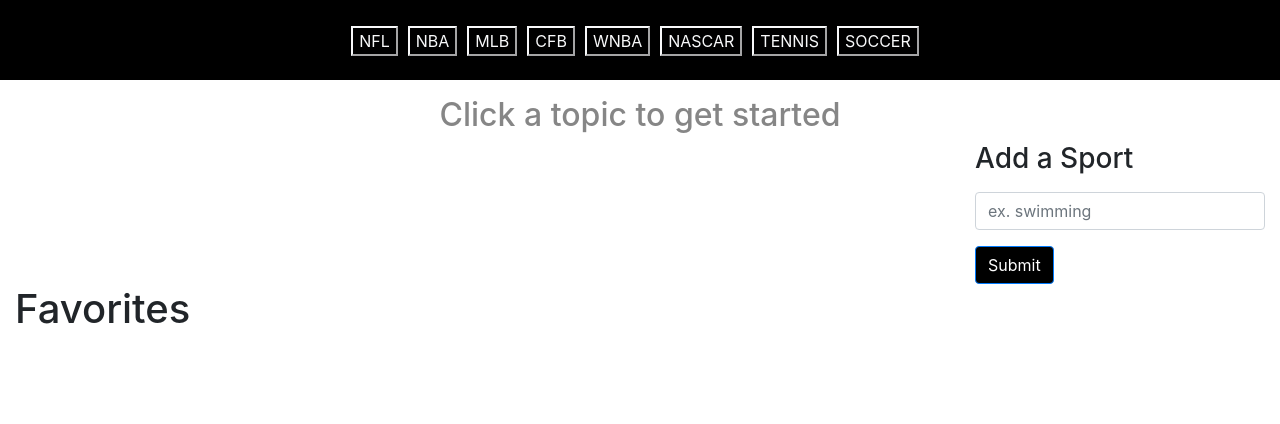
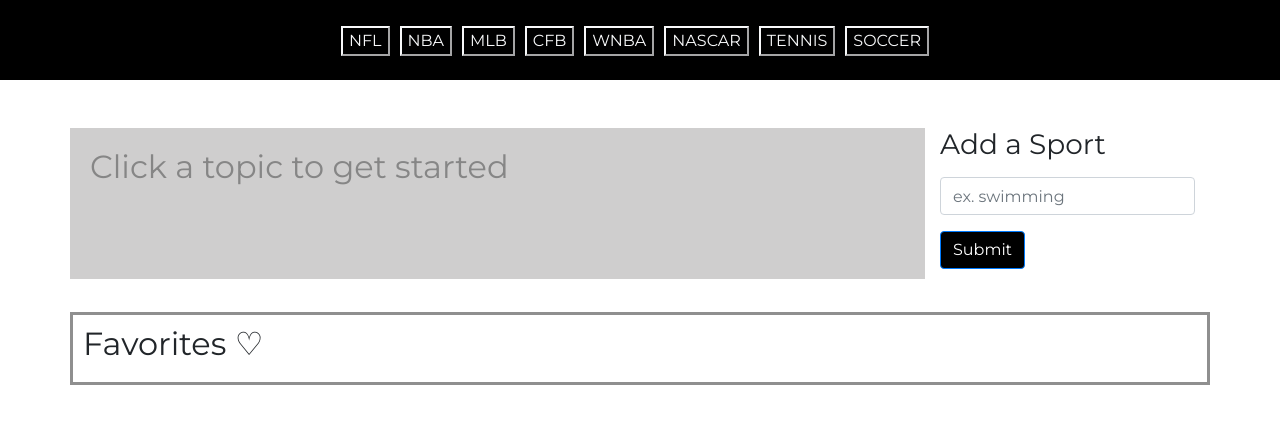
Before and after one commit to willrackley/Giftastic, a plain HTML site: page index.html in a window 1280 px wide. Shown: the part 108-532 px from the top of the page. Drawn offline with nearby package versions, Linux system fonts and the light colour scheme.

Commit message:
added more style and need to figure out how to make the gif stop and start after the gif has been added to the favorites

```diff
--- a/assets/css/style.css
+++ b/assets/css/style.css
@@ -1,23 +1,43 @@
  #logoImg {
-   width: 300px;
-   margin-top: -13px;
-   margin-bottom: -13px;
+    width: 300px;
+    margin-top: -13px;
+    margin-bottom: -13px;
 }
 
 .navbar {
-  background: #F3D306;
+    background: #F3D306;
 }
 
+body {
+    font-family: 'Montserrat', sans-serif;
+}
 #topicContainer {
     background: #000000;
 }
 
+.downloadButton:focus {
+    color: #da4141;
+}
+
+#gifBox {
+   /* border: 3px solid #F3D306;  */
+    padding: 10px;
+    background: #cfcece;
+}
+
 #getStartedText{
     color:#868686;
+    padding: 10px;
+}
+
+.favoritesDiv {
+    border: 3px solid #8f8f8f;
+    padding: 10px;
 }
 
 #submitButton {
     background: #000000;
+    margin-bottom: 10px;
 }
 
 .sportButtons {
--- a/assets/javascript/javascript.js
+++ b/assets/javascript/javascript.js
@@ -230,7 +230,7 @@ $(".sportButtons").on("click", function() {
                 gifImage.addClass("gif");
                 titleParagraph.addClass("gifTitle pt-2 pr-1")
                 gifImage.attr("src", gifResults[i].images.fixed_height_still.url);
-                newDiv.addClass("float-left border m-1 ");
+                newDiv.addClass("float-left border m-1");
                 newDiv.attr("counter", divClassCtr);
                 newDiv.append(titleParagraph);
                 newDiv.append(gifImage);
@@ -245,7 +245,7 @@ $(".sportButtons").on("click", function() {
                     newDiv.prepend(titleParagraph);
                  }
             }
-
+            console.log(favArray);
             $(".gif").on("click", function() {
                 var source = $(this).attr("src");
                 for(var i = 0; i < limit; i++) {
@@ -260,7 +260,7 @@ $(".sportButtons").on("click", function() {
 
             $(".downloadButton").one("click", function() {
                 var ctrAttr = $(this).attr("counter");
-                for(var i=0; i < limit; i++){
+                for(var i=0; i < favArray.length; i++){
                     if(ctrAttr === favArray[i].attr("counter")){
                     var copyDiv = favArray[i].clone();
                     $("#favorites").append(copyDiv);
@@ -343,7 +343,7 @@ $(".sportButtons").on("click", function() {
 
                 $(".downloadButton").one("click", function() {
                     var newCtrAttr = $(this).attr("newcounter");
-                    for(var i=0; i < limit; i++){
+                    for(var i=0; i < favArray.length; i++){
                     if(newCtrAttr === favArray[i].attr("newcounter")){
                         var newCopyDiv = favArray[i].clone();
                     $("#favorites").append(newCopyDiv);
--- a/index.html
+++ b/index.html
@@ -6,6 +6,7 @@
   <link rel="stylesheet" href="https://stackpath.bootstrapcdn.com/bootstrap/4.1.3/css/bootstrap.min.css" integrity="sha384-MCw98/SFnGE8fJT3GXwEOngsV7Zt27NXFoaoApmYm81iuXoPkFOJwJ8ERdknLPMO" crossorigin="anonymous">
   <link rel="stylesheet" type="text/css" href="assets/css/style.css">
   <script src="https://cdnjs.cloudflare.com/ajax/libs/jquery/3.2.1/jquery.min.js"></script>
+  <link href="https://fonts.googleapis.com/css?family=Montserrat" rel="stylesheet">
   <meta name="viewport" content="width=device-width, initial-scale=1.0, shrink-to-fit=no">
 
   <title>Giftastic!</title>
@@ -20,15 +21,11 @@
      </nav>
 
     <div class="container-fluid " id="topicContainer">
-        <div id="topicButtons" class="p-4 mb-3 text-center "></div>
+        <div id="topicButtons" class="p-4 mb-5 text-center "></div>
     </div>
 
-    <div class="container-fluid text-center">
-        <h2 id="getStartedText">Click a topic to get started</h2>
-    </div>
-
-    <div class="container-fluid ">
-        <div class="row flex-sm-row-reverse">
+    <div class="container picAndForm">
+        <div class="row flex-sm-row-reverse mb-3">
                 <div class='col-lg-3 col-md-3 col-sm-12'>
                         <form>
                             <div class="form-group">
@@ -39,17 +36,18 @@
                         </form>
                 </div>
             <div class="col-lg-9 col-md-9 col-sm-12" id="gifBox">
+                <h2 id="getStartedText">Click a topic to get started</h2>
             </div>
         </div>
-            <div class="row">
+            <div class="row mb-3">
                 <div class="col-12" id="addMoreButtonRow">
 
                 </div>
 
             </div>
             <div class="row">
-                <div class="col-12" id="favorites">
-                    <h1>Favorites</h1>
+                <div class="col-12 favoritesDiv" id="favorites">
+                    <h2>Favorites ♡</h2>
                 </div>
             </div>
 
```
